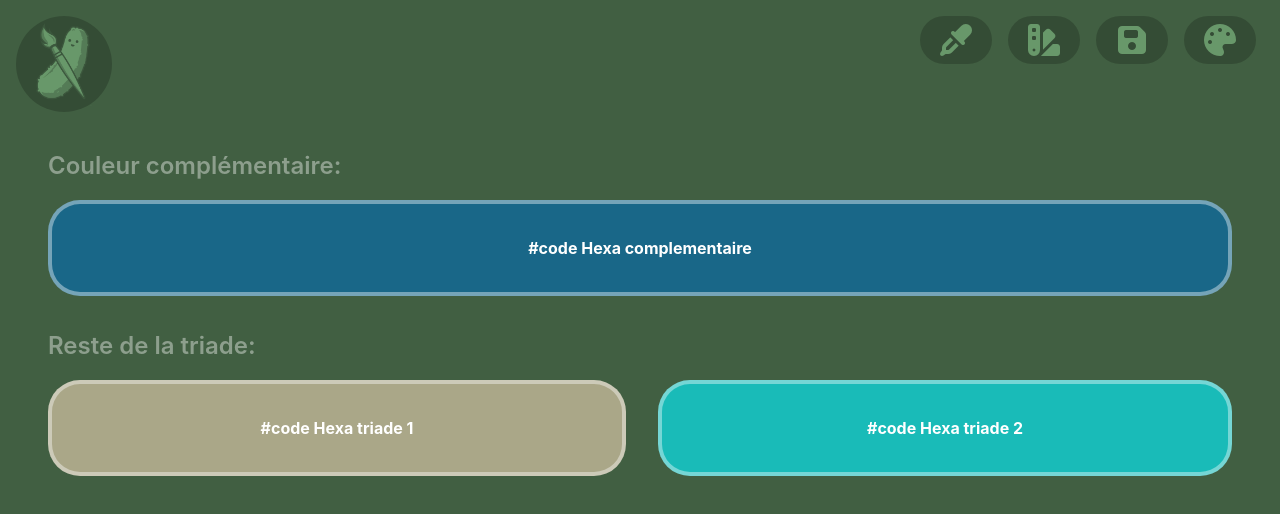
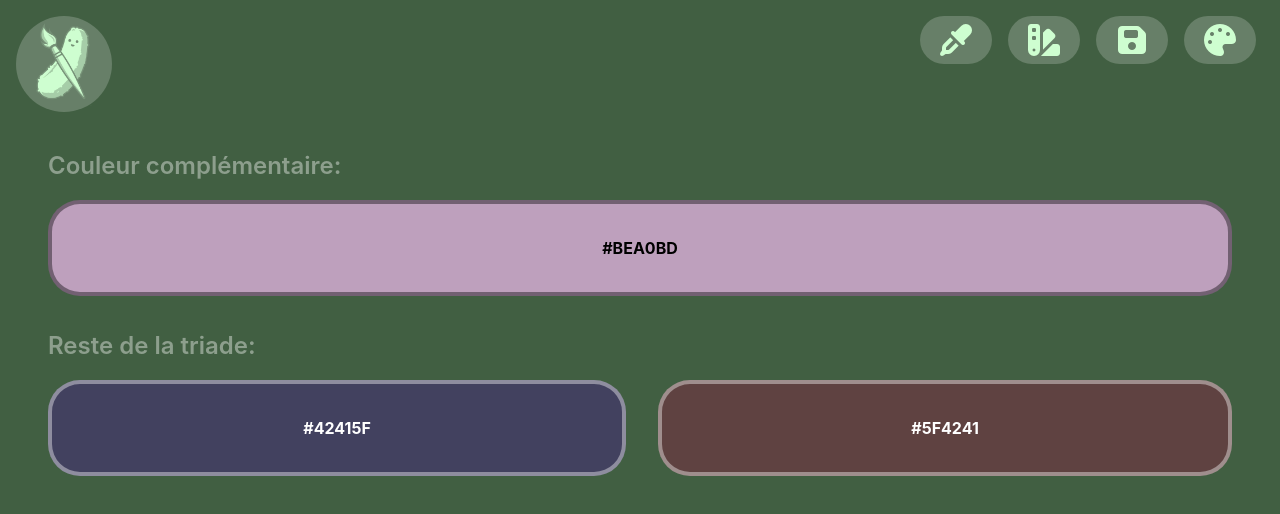
Before and after one commit to powemetal/colorpickle, a Vue app: page /#/utilitaires in a window 1280 px wide. Shown: the top 514 px of the page. Built offline with nearby package versions, Linux system fonts and the light colour scheme.

Commit message:
feature: page utils faite et changement dynamique de la navbar selon la couleur implementé

```diff
--- a/src/components/Navigation.vue
+++ b/src/components/Navigation.vue
@@ -1,11 +1,16 @@
 <script setup lang="ts">
-import { ref } from "vue";
 import logo from "@/assets/colorPickleLogo.png";
 import { useMessage } from "../composables/useMessage";
 import { useInputMain } from "../composables/useInputMain";
 
 const { recupererCouleurPick } = useInputMain();
-const estFonce = ref(false);
+
+const {
+  estFonce,
+  r,
+  g,
+  b,
+} = useInputMain();
 
 const messageSauvegarde = "Données sauvegardées!";
 </script>
@@ -16,7 +21,7 @@ const messageSauvegarde = "Données sauvegardées!";
       <div
         class="rounded-full w-24 h-24 min-w-24 flex flex-1 justify-center items-center m-4 hover:border-4 hover:border-solid hover:border-black/10"
         :style="{
-          backgroundColor: estFonce
+          backgroundColor: estFonce(r,g,b)
             ? 'rgba(256,256,256,0.2)'
             : 'rgba(0,0,0,0.2)'
         }"
@@ -32,7 +37,7 @@ const messageSauvegarde = "Données sauvegardées!";
           <div
             class="flex bg-black/20 rounded-3xl w-18 h-12 justify-center items-center mx-2 hover:border-4 hover:border-solid hover:border-black/10"
             :style="{
-              backgroundColor: estFonce
+              backgroundColor: estFonce(r,g,b)
                 ? 'rgba(256,256,256,0.2)'
                 : 'rgba(0,0,0,0.2)'
             }"
@@ -46,7 +51,7 @@ const messageSauvegarde = "Données sauvegardées!";
           <div
             class="flex bg-black/20 rounded-3xl w-18 h-12 justify-center items-center  mx-2 hover:border-4 hover:border-solid hover:border-black/10"
             :style="{
-              backgroundColor: estFonce
+              backgroundColor: estFonce(r,g,b)
                 ? 'rgba(256,256,256,0.2)'
                 : 'rgba(0,0,0,0.2)'
             }"
@@ -63,7 +68,7 @@ const messageSauvegarde = "Données sauvegardées!";
           <div
             class="flex bg-black/20 rounded-3xl w-18 h-12 justify-center items-center mx-2  hover:border-4 hover:border-solid hover:border-black/10"
             :style="{
-              backgroundColor: estFonce
+              backgroundColor: estFonce(r,g,b)
                 ? 'rgba(256,256,256,0.2)'
                 : 'rgba(0,0,0,0.2)'
             }"
@@ -79,7 +84,7 @@ const messageSauvegarde = "Données sauvegardées!";
           <div
             class="flex bg-black/20 rounded-3xl w-18 h-12 justify-center items-center mx-2  hover:border-4 hover:border-solid hover:border-black/10"
             :style="{
-              backgroundColor: estFonce
+              backgroundColor: estFonce(r,g,b)
                 ? 'rgba(256,256,256,0.2)'
                 : 'rgba(0,0,0,0.2)'
             }">
--- a/src/composables/useInputMain.ts
+++ b/src/composables/useInputMain.ts
@@ -6,7 +6,6 @@ import useColorPicker from "./useColorPicker";
 const { afficherMessage } = useMessage();
 const { ouvrirPipette } = useColorPicker();
 
-export function useInputMain() {
 const codeHex = ref("415F42");
 const displayValue = ref(codeHex.value);
 const r = ref(65);
@@ -16,7 +15,7 @@ export function useInputMain() {
   id: 1,
   nom: "Design",
   couleurs: [],
-    createdAt: new Date(Date.now()),
+  createdAt: new Date(Date.now())
 };
 
 watch(codeHex, (newValue) => {
@@ -75,12 +74,15 @@ export function useInputMain() {
   codeHex.value = couleur;
 }
 
+export function useInputMain() {
   return {
+    codeHex,
     displayValue,
     r,
     g,
     b,
     paletteCourante,
+    estFonce,
     onSliderChange,
     onInput,
     onChange,
@@ -89,7 +91,7 @@ export function useInputMain() {
   };
 }
 
-function calculerCodeHex(r: number, g: number, b: number) {
+export function calculerCodeHex(r: number, g: number, b: number) {
   return [r, g, b]
     .map((c) => c.toString(16).padStart(2, "0"))
     .join("")
@@ -103,3 +105,8 @@ function calculerValeursRGB(codeHex: string) {
 function isValidHex(value: string): boolean {
   return /^[0-9A-Fa-f]{6}$/.test(value);
 }
+
+function estFonce(r: number, g:number, b:number): boolean {
+  const luminance = 0.299 * r + 0.587 * g + 0.114 * b;
+  return luminance <= 127;
+}
--- /dev/null
+++ b/src/composables/useUtils.ts
@@ -0,0 +1,37 @@
+import { computed } from "vue";
+import { useInputMain, calculerCodeHex } from "./useInputMain"
+
+
+export function useUtils() {
+
+    const {
+    r,
+    g,
+    b,
+    } = useInputMain();
+
+
+    // La complémentaire est la couleur "inverse", on la trouve en soustraiant la valeur des canaux à 255.
+    const couleurComplementaire = computed(() => {
+        const compR = 255 - r.value;
+        const compG = 255 - g.value;
+        const compB = 255 - b.value;
+        const compHex = calculerCodeHex(compR, compG, compB);
+        return { r: compR, g: compG, b: compB, hex: compHex };
+    });
+
+    // La triade de la couleur 0/0/255 est 0/255/0 et 255/0/0 donc on n'a qu'à permutter les valeurs trouver les deux autres couleurs
+    const couleursTriade = computed(() => {
+        const triade1 = { r: b.value, g: r.value, b: g.value };
+        const triade2 = { r: g.value, g: b.value, b: r.value };
+        const triade1Hex = calculerCodeHex(triade1.r, triade1.g, triade1.b);
+        const triade2Hex = calculerCodeHex(triade2.r, triade2.g, triade2.b);
+
+        return {
+        triade1: { ...triade1, hex: triade1Hex },
+        triade2: { ...triade2, hex: triade2Hex },
+        };
+    });
+
+    return { couleurComplementaire, couleursTriade };
+}
--- a/src/views/UtilitairesView.vue
+++ b/src/views/UtilitairesView.vue
@@ -1,80 +1,76 @@
 <script setup lang="ts">
-import { ref, computed } from "vue";
 import { useInputMain } from "../composables/useInputMain";
+import { useUtils } from "../composables/useUtils";
 
 const {
-  displayValue,
   r,
   g,
   b,
-  paletteCourante,
-  onSliderChange,
-  onInput,
-  onChange,
-  copierAuPressePapier
+  estFonce,
+  copierAuPressePapier,
 } = useInputMain();
 
-
-// const { triade1Value, r, g, b} =
-// const { triade2Value, r, g, b} =
-// const { complementaireValue, r, g ,b} =
-
-// valeurs test
-const couleurTest1 = "196788";
-const couleurTest2 = "AAA788";
-const couleurTest3 = "19BBB8";
-const couleurR = r
-const couleurG = g
-const couleurB = b
-const estFonce = true;
+const {
+  couleurComplementaire,
+  couleursTriade
+} = useUtils();
 </script>
 
 <template>
   <div class="flex flex-col w-full py-5 px-12 gap-4">
-    <h2>Couleur complémentaire:</h2>
+    <h2 :style="{
+      color: estFonce(r,g,b)
+        ? 'var(--color-text-white)'
+        : 'var(--color-text-dark)'
+    }">
+    Couleur complémentaire:</h2>
     <div
       class="complementaire flex w-full rounded-4xl min-h-24 border-solid border-4 font-bold mb-4 hover:scale-[1.02] transition"
       :style="{
-        backgroundColor: '#' + couleurTest1,
-        borderColor: estFonce
-          ? 'var(--color-text-light)'
-          : 'var(--color-text-dark)',
+        backgroundColor: '#' + couleurComplementaire.hex,
+        borderColor: estFonce(r,g,b)
+          ? 'var(--color-text-dark)'
+          : 'var(--color-text-white)',
       }"
     >
       <button
-        @click="copierAuPressePapier(couleurTest1)"
+        @click="copierAuPressePapier(couleurComplementaire.hex)"
         class="flex grow justify-center items-center"
         :style="{
-          color: estFonce
-            ? 'white'
-            : 'black'
+          color: estFonce(r,g,b)
+            ? 'black'
+            : 'white'
         }"
       >
-        <span>#</span>code Hexa complementaire
+        <span>#</span>{{ couleurComplementaire.hex }}
       </button>
     </div>
 
-    <h2>Reste de la triade:</h2>
+    <h2 :style="{
+      color: estFonce(r,g,b)
+        ? 'var(--color-text-white)'
+        : 'var(--color-text-dark)'
+      }">Reste de la triade:</h2>
     <div class="flex justify-between gap-8 w-full">
       <div
         class="triade1 flex w-full rounded-4xl min-h-24 border-solid  border border-4 font-bold hover:scale-[1.02] transition"
         :style="{
-          backgroundColor: '#' + couleurTest2,
-          borderColor: estFonce
+          backgroundColor: '#' + couleursTriade.triade1.hex,
+          borderColor: estFonce(r,g,b)
             ? 'var(--color-text-light)'
             : 'var(--color-text-dark)',
         }"
       >
         <button
-          @click="copierAuPressePapier(couleurTest2)"
+          @click="copierAuPressePapier(couleursTriade.triade1.hex)"
           class="flex grow justify-center items-center"
           :style="{
-            color: estFonce
+            color: estFonce(r,g,b)
               ? 'white'
               : 'black'
           }"
         >
-          <span>#</span>code Hexa triade 1
+          <span>#</span>{{couleursTriade.triade1.hex}}
         </button>
       </div>
 
@@ -82,22 +78,22 @@ const estFonce = true;
         <div
           class="triade2 flex w-full rounded-4xl min-h-24 border-solid border border-4 font-bold hover:scale-[1.02] transition"
           :style="{
-            backgroundColor: '#' + couleurTest3,
-            borderColor: estFonce
+            backgroundColor: '#' + couleursTriade.triade2.hex,
+            borderColor: estFonce(r,g,b)
               ? 'var(--color-text-light)'
               : 'var(--color-text-dark)',
           }"
         >
           <button
-            @click="copierAuPressePapier(couleurTest3)"
+            @click="copierAuPressePapier(couleursTriade.triade2.hex)"
             class="flex grow justify-center items-center"
             :style="{
-              color: estFonce
+              color: estFonce(r,g,b)
               ? 'white'
               : 'black'
             }"
           >
-            <span>#</span>code Hexa triade 2
+            <span>#</span>{{ couleursTriade.triade2.hex }}
           </button>
         </div>
       </div>
```
Lines whose indentation alone changed are shown as unchanged.
